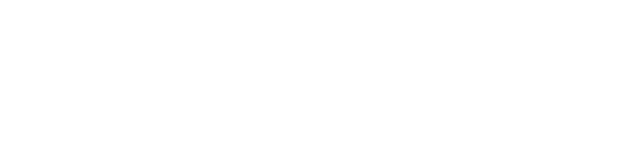
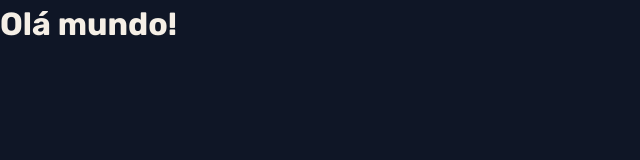
Before and after one commit to Kuet1/PizzaDeCadaNoite, a website built with Vite: page index.html in a window 1280 px wide. Shown: the whole page, without its empty margins (0-640 px from the left). Built offline with nearby package versions, Linux system fonts and the light colour scheme.

Commit message:
feat: apply base theme to body

```diff
--- a/index.html
+++ b/index.html
@@ -13,7 +13,9 @@
     <title>pizzadecadanoite</title>
   </head>
   <body>
-    <div id="app"></div>
+    <div id="app">
+      <h1>Olá mundo!</h1>
+    </div>
     <script type="module" src="/src/main.ts"></script>
   </body>
 </html>
--- a/src/main.ts
+++ b/src/main.ts
@@ -0,0 +1,3 @@
+import "./styles/reset.css";
+import "./styles/variables.css";
+import "./styles/main.css";
--- /dev/null
+++ b/src/styles/main.css
@@ -0,0 +1,5 @@
+body {
+  background-color: var(--color-bg);
+  color: var(--color-text);
+  font-family: var(--font-body);
+}
```
